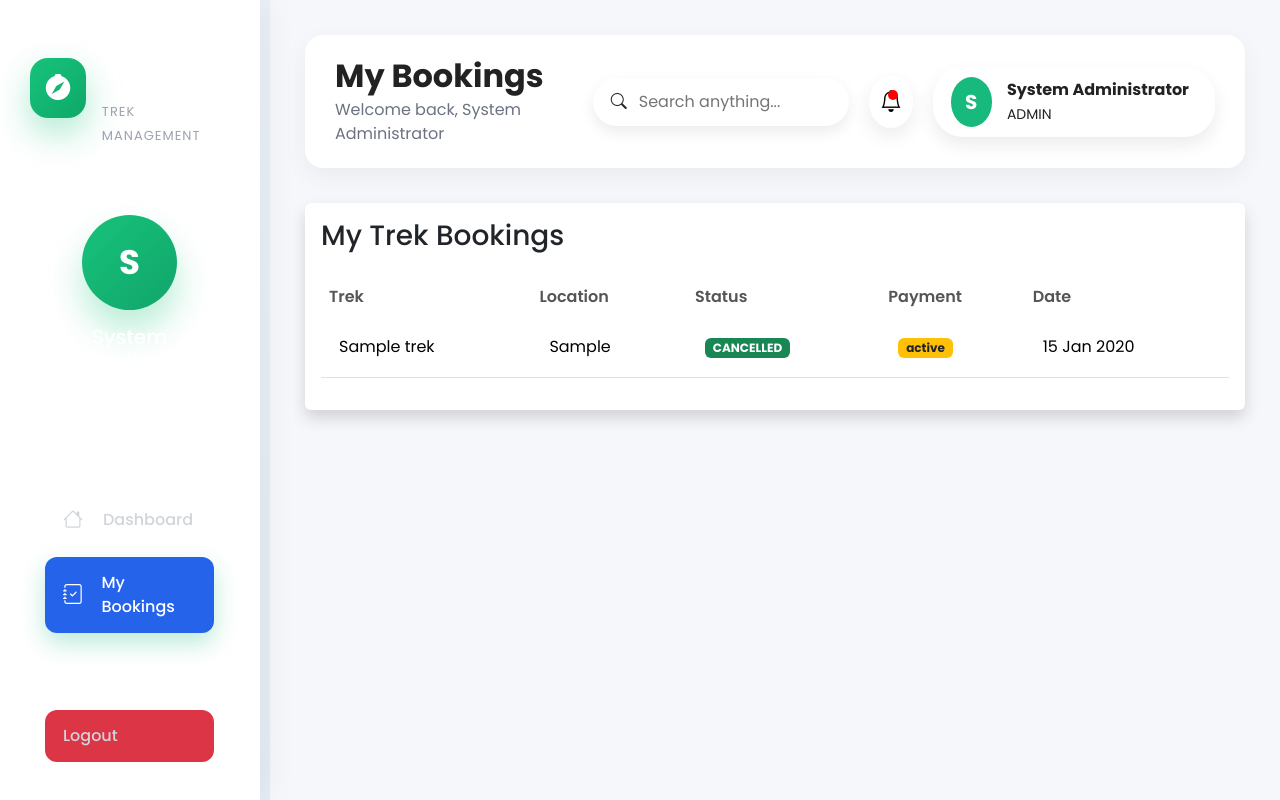
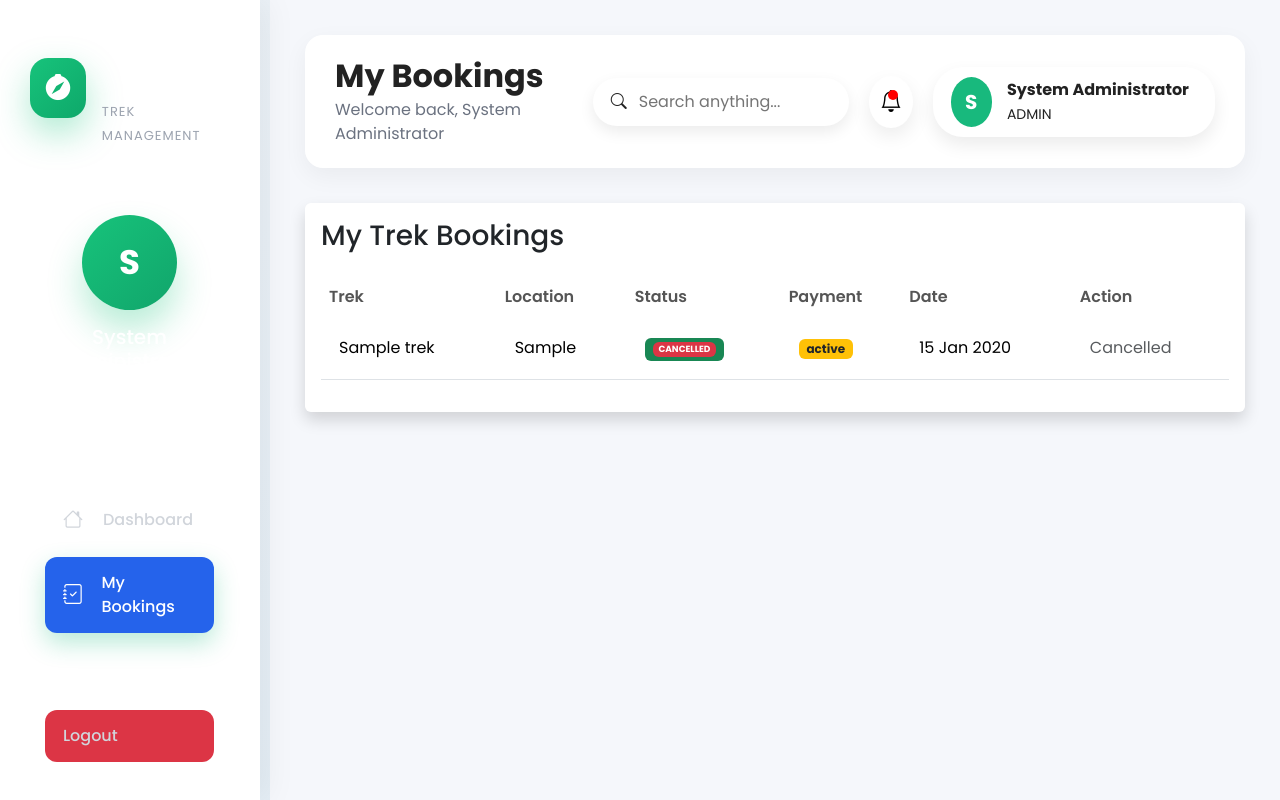
Before and after one commit to Sheetal-cell/TrailSync, a Flask app: page /trekker/my-bookings in a window 1280 px wide. Run offline with Flask 3, Linux system fonts and the light colour scheme; a user stored in the database is signed in; tables that the repository leaves empty hold one stand-in row (values such as "Sample post").

Commit message:
added cancel trek option for trekker

```diff
--- a/app/templates/trekker/my_bookings.html
+++ b/app/templates/trekker/my_bookings.html
@@ -42,14 +42,11 @@ My Trek Bookings
 <tr>
 
 <th>Trek</th>
-
 <th>Location</th>
-
 <th>Status</th>
-
 <th>Payment</th>
-
 <th>Date</th>
+<th>Action</th>
 
 </tr>
 
@@ -69,12 +66,18 @@ My Trek Bookings
 
 <span class="badge bg-success">
 
-{{ booking.booking_status }}
+{% if booking.booking_status == "BOOKED" %}
 
+<span class="badge bg-success">
+BOOKED
 </span>
-
+{% else %}
+<span class="badge bg-danger">
+CANCELLED
+</span>
+{% endif %}
+</span>
 </td>
-
 <td>
 
 <span class="badge bg-warning text-dark">
@@ -88,6 +91,24 @@ My Trek Bookings
 <td>
 
 {{ booking.booking_date.strftime("%d %b %Y") }}
+
+</td>
+<td>
+{% if booking.booking_status == "BOOKED" %}
+<a
+href="{{ url_for('trekker.cancel_booking',
+booking_id=booking.id) }}"
+class="btn btn-danger btn-sm">
+Cancel
+
+</a>
+{% else %}
+
+<span class="text-muted">
+Cancelled
+
+</span>
+{% endif %}
 
 </td>
 
--- a/app/trekker/routes.py
+++ b/app/trekker/routes.py
@@ -60,7 +60,8 @@ def book_trek(trek_id):
 
     existing_booking = Booking.query.filter_by(
         user_id=current_user.id,
-        trek_id=trek.id
+        trek_id=trek.id,
+        booking_status="BOOKED"
     ).first()
 
     if existing_booking:
@@ -108,3 +109,37 @@ def my_bookings():
         "trekker/my_bookings.html",
         bookings=bookings
     )
+
+@trekker_bp.route("/cancel-booking/<int:booking_id>")
+@login_required
+def cancel_booking(booking_id):
+
+    booking = Booking.query.get_or_404(booking_id)
+
+    if booking.user_id != current_user.id:
+        return "Unauthorized", 403
+
+    if booking.booking_status == "CANCELLED":
+
+        flash(
+            "Booking already cancelled.",
+            "warning"
+        )
+
+        return redirect(
+            url_for("trekker.my_bookings")
+        )
+
+    booking.booking_status = "CANCELLED"
+    booking.trek.available_slots += 1
+
+    db.session.commit()
+
+    flash(
+        "Booking cancelled successfully.",
+        "success"
+    )
+
+    return redirect(
+        url_for("trekker.my_bookings")
+    )
```
